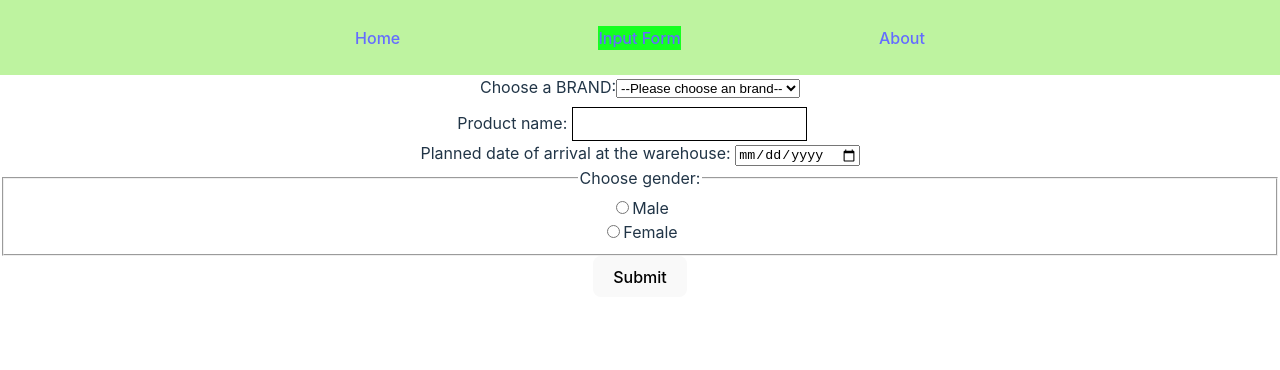
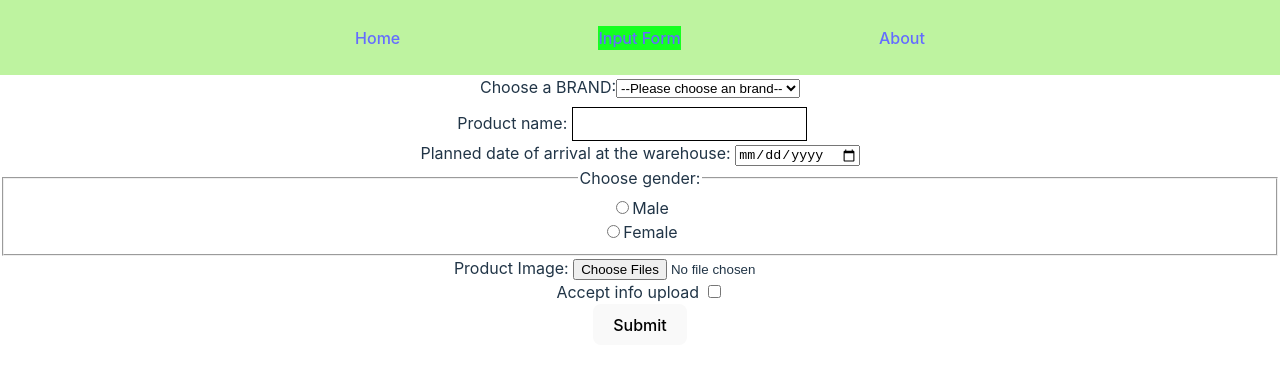
Before and after one commit to kovalevn89/rsschool-react-23, a React (Vite) app in the folder rsschool-react/: page /input in a window 1280 px wide. Shown: the top 370 px of the page. Built offline with nearby package versions, Linux system fonts and the light colour scheme.

Commit message:
feat: add input conponents

```diff
--- /dev/null
+++ b/rsschool-react/src/components/inputpage/BrandSelect.tsx
@@ -0,0 +1,27 @@
+import React from 'react';
+
+class BrandSelect extends React.Component<{ brandref: React.RefObject<HTMLSelectElement> }, {}> {
+  constructor(
+    props: Readonly<{
+      brandref: React.RefObject<HTMLSelectElement>;
+    }>
+  ) {
+    super(props);
+  }
+
+  render() {
+    return (
+      <div>
+        <label htmlFor="pet-select">Choose a BRAND:</label>
+        <select name="pets" id="pet-select" ref={this.props.brandref}>
+          <option value="choose">--Please choose an brand--</option>
+          <option value="nike">Nike</option>
+          <option value="adidas">Adidas</option>
+          <option value="puma">Puma</option>
+        </select>
+      </div>
+    );
+  }
+}
+
+export default BrandSelect;
--- /dev/null
+++ b/rsschool-react/src/components/inputpage/InputAccept.tsx
@@ -0,0 +1,22 @@
+import React from 'react';
+
+class InputAccept extends React.Component<{ acceptRef: React.RefObject<HTMLInputElement> }, {}> {
+  constructor(
+    props: Readonly<{
+      acceptRef: React.RefObject<HTMLInputElement>;
+    }>
+  ) {
+    super(props);
+  }
+
+  render() {
+    return (
+      <div>
+        <label>Accept info upload </label>
+        <input type="checkbox" id="accept-input" ref={this.props.acceptRef} />
+      </div>
+    );
+  }
+}
+
+export default InputAccept;
--- /dev/null
+++ b/rsschool-react/src/components/inputpage/InputData.tsx
@@ -0,0 +1,22 @@
+import React from 'react';
+
+class InputData extends React.Component<{ anyref: React.RefObject<HTMLInputElement> }, {}> {
+  constructor(
+    props: Readonly<{
+      anyref: React.RefObject<HTMLInputElement>;
+    }>
+  ) {
+    super(props);
+  }
+
+  render() {
+    return (
+      <div>
+        <label>Planned date of arrival at the warehouse: </label>
+        <input type="date" name="data" id="date-input" ref={this.props.anyref} />
+      </div>
+    );
+  }
+}
+
+export default InputData;
--- /dev/null
+++ b/rsschool-react/src/components/inputpage/InputFile.tsx
@@ -0,0 +1,22 @@
+import React from 'react';
+
+class InputFile extends React.Component<{ fileRef: React.RefObject<HTMLInputElement> }, {}> {
+  constructor(
+    props: Readonly<{
+      fileRef: React.RefObject<HTMLInputElement>;
+    }>
+  ) {
+    super(props);
+  }
+
+  render() {
+    return (
+      <div>
+        <label>Product Image: </label>
+        <input type="file" multiple accept="image/*" id="file-input" ref={this.props.fileRef} />
+      </div>
+    );
+  }
+}
+
+export default InputFile;
--- /dev/null
+++ b/rsschool-react/src/components/inputpage/InputProduct.tsx
@@ -0,0 +1,22 @@
+import React from 'react';
+
+class InputProduct extends React.Component<{ anyref: React.RefObject<HTMLInputElement> }, {}> {
+  constructor(
+    props: Readonly<{
+      anyref: React.RefObject<HTMLInputElement>;
+    }>
+  ) {
+    super(props);
+  }
+
+  render() {
+    return (
+      <div>
+        <label>Product name: </label>
+        <input type="text" name="prod-name" ref={this.props.anyref} />
+      </div>
+    );
+  }
+}
+
+export default InputProduct;
--- /dev/null
+++ b/rsschool-react/src/components/inputpage/InputSex.tsx
@@ -0,0 +1,36 @@
+import React from 'react';
+
+class InputSex extends React.Component<
+  { maleRef: React.RefObject<HTMLInputElement>; femaleRef: React.RefObject<HTMLInputElement> },
+  {}
+> {
+  constructor(
+    props: Readonly<{
+      maleRef: React.RefObject<HTMLInputElement>;
+      femaleRef: React.RefObject<HTMLInputElement>;
+    }>
+  ) {
+    super(props);
+  }
+
+  render() {
+    return (
+      <div>
+        <fieldset>
+          <legend>Choose gender:</legend>
+          <div>
+            <input type="radio" id="huey" name="drone" value="male" ref={this.props.maleRef} />
+            <label>Male</label>
+          </div>
+
+          <div>
+            <input type="radio" id="dewey" name="drone" value="female" ref={this.props.femaleRef} />
+            <label>Female</label>
+          </div>
+        </fieldset>
+      </div>
+    );
+  }
+}
+
+export default InputSex;
--- a/rsschool-react/src/pages/Inputpage.tsx
+++ b/rsschool-react/src/pages/Inputpage.tsx
@@ -1,128 +1,29 @@
 import React from 'react';
-
-/*
-dropdown/select 	- фирма производитель
-text input 		- имя товара
-date input 		- дата поступления на склад
-switcher (radio)	- пол (мужской/женский)
-
-file upload (image)	- фото товара
-checkbox		- подтверждение, данные заполнены верно.
-*/
-
-// brand
-class BrandSelect extends React.Component<{ brandref: React.RefObject<HTMLSelectElement> }, {}> {
-  constructor(
-    props: Readonly<{
-      brandref: React.RefObject<HTMLSelectElement>;
-    }>
-  ) {
-    super(props);
-  }
-
-  render() {
-    return (
-      <div>
-        <label htmlFor="pet-select">Choose a BRAND:</label>
-        <select name="pets" id="pet-select" ref={this.props.brandref}>
-          <option value="choose">--Please choose an brand--</option>
-          <option value="nike">Nike</option>
-          <option value="adidas">Adidas</option>
-          <option value="puma">Puma</option>
-        </select>
-      </div>
-    );
-  }
-}
-
-// Product name
-class InputProduct extends React.Component<{ anyref: React.RefObject<HTMLInputElement> }, {}> {
-  constructor(
-    props: Readonly<{
-      anyref: React.RefObject<HTMLInputElement>;
-    }>
-  ) {
-    super(props);
-  }
-
-  render() {
-    return (
-      <div>
-        <label>Product name: </label>
-        <input type="text" name="prod-name" ref={this.props.anyref} />
-      </div>
-    );
-  }
-}
-
-// date
-class InputData extends React.Component<{ anyref: React.RefObject<HTMLInputElement> }, {}> {
-  constructor(
-    props: Readonly<{
-      anyref: React.RefObject<HTMLInputElement>;
-    }>
-  ) {
-    super(props);
-  }
-
-  render() {
-    return (
-      <div>
-        <label>Planned date of arrival at the warehouse: </label>
-        <input type="date" name="data" id="date-input" ref={this.props.anyref} />
-      </div>
-    );
-  }
-}
-
-// SEX
-class InputSex extends React.Component<
-  { maleRef: React.RefObject<HTMLInputElement>; femaleRef: React.RefObject<HTMLInputElement> },
-  {}
-> {
-  constructor(
-    props: Readonly<{
-      maleRef: React.RefObject<HTMLInputElement>;
-      femaleRef: React.RefObject<HTMLInputElement>;
-    }>
-  ) {
-    super(props);
-  }
-
-  render() {
-    return (
-      <div>
-        <fieldset>
-          <legend>Choose gender:</legend>
-          <div>
-            <input type="radio" id="huey" name="drone" value="male" ref={this.props.maleRef} />
-            <label>Male</label>
-          </div>
-
-          <div>
-            <input type="radio" id="dewey" name="drone" value="female" ref={this.props.femaleRef} />
-            <label>Female</label>
-          </div>
-        </fieldset>
-      </div>
-    );
-  }
-}
+import BrandSelect from '../components/inputpage/BrandSelect';
+import InputProduct from '../components/inputpage/InputProduct';
+import InputData from '../components/inputpage/InputData';
+import InputSex from '../components/inputpage/InputSex';
+import InputFile from '../components/inputpage/InputFile';
+import InputAccept from '../components/inputpage/InputAccept';
 
 class Inputpage extends React.Component<{}, { text: string }> {
   private inputBrand: React.RefObject<HTMLSelectElement>;
   private inputName: React.RefObject<HTMLInputElement>;
-  private inputRef: React.RefObject<HTMLInputElement>;
+  private inputDate: React.RefObject<HTMLInputElement>;
   private inputSexMale: React.RefObject<HTMLInputElement>;
   private inputSexFemale: React.RefObject<HTMLInputElement>;
+  private inputFile: React.RefObject<HTMLInputElement>;
+  private inputAccept: React.RefObject<HTMLInputElement>;
 
   constructor(props: Readonly<{}>) {
     super(props);
-    this.inputRef = React.createRef();
+    this.inputDate = React.createRef();
     this.inputName = React.createRef();
     this.inputBrand = React.createRef();
     this.inputSexMale = React.createRef();
     this.inputSexFemale = React.createRef();
+    this.inputFile = React.createRef();
+    this.inputAccept = React.createRef();
   }
 
   render() {
@@ -139,8 +40,8 @@ class Inputpage extends React.Component<{}, { text: string }> {
             console.log('Product name: ', this.inputName.current.value);
           }
 
-          if (this.inputRef.current !== null) {
-            console.log('Planned date of arrival at the warehouse: ', this.inputRef.current.value);
+          if (this.inputDate.current !== null) {
+            console.log('Planned date of arrival at the warehouse: ', this.inputDate.current.value);
           }
 
           if (this.inputSexMale.current !== null) {
@@ -150,12 +51,22 @@ class Inputpage extends React.Component<{}, { text: string }> {
           if (this.inputSexFemale.current !== null) {
             console.log('Gender 2: ', this.inputSexFemale.current.checked);
           }
+
+          if (this.inputFile.current !== null) {
+            console.log('Image file: ', this.inputFile.current.value);
+          }
+
+          if (this.inputAccept.current !== null) {
+            console.log('Accept upload: ', this.inputAccept.current.checked);
+          }
         }}
       >
         <BrandSelect brandref={this.inputBrand} />
         <InputProduct anyref={this.inputName} />
-        <InputData anyref={this.inputRef} />
+        <InputData anyref={this.inputDate} />
         <InputSex maleRef={this.inputSexMale} femaleRef={this.inputSexFemale} />
+        <InputFile fileRef={this.inputFile} />
+        <InputAccept acceptRef={this.inputAccept} />
 
         <button type="submit">Submit</button>
       </form>
```
